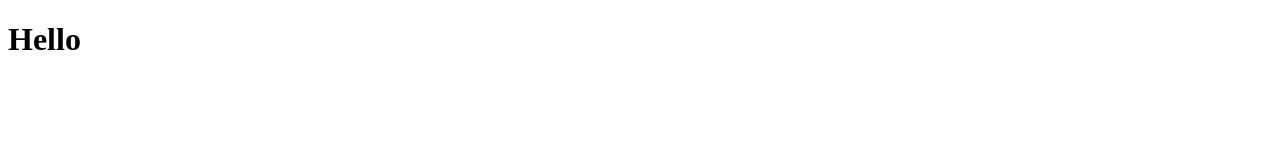
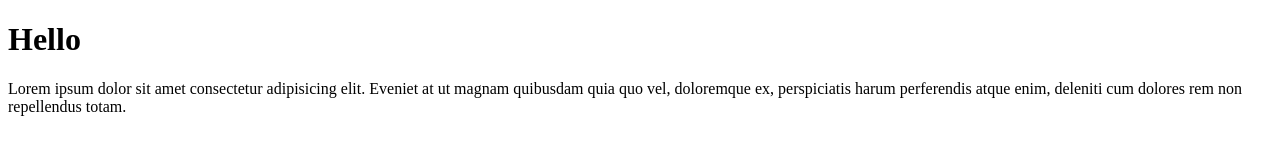
Before and after one commit to kabinpoudel/learngit, a plain HTML site: page index.html in a window 1280 px wide. Drawn offline with Linux system fonts and the light colour scheme.

Commit message:
added some files  and paragraph

```diff
--- a/index.html
+++ b/index.html
@@ -11,6 +11,8 @@
 <body>
     <h1>Hello
     </h1>
+    <p>Lorem ipsum dolor sit amet consectetur adipisicing elit. Eveniet at ut magnam quibusdam quia quo vel, doloremque
+        ex, perspiciatis harum perferendis atque enim, deleniti cum dolores rem non repellendus totam.</p>
 </body>
 
 </html>
```
Also changed, not shown: 1 other file.
